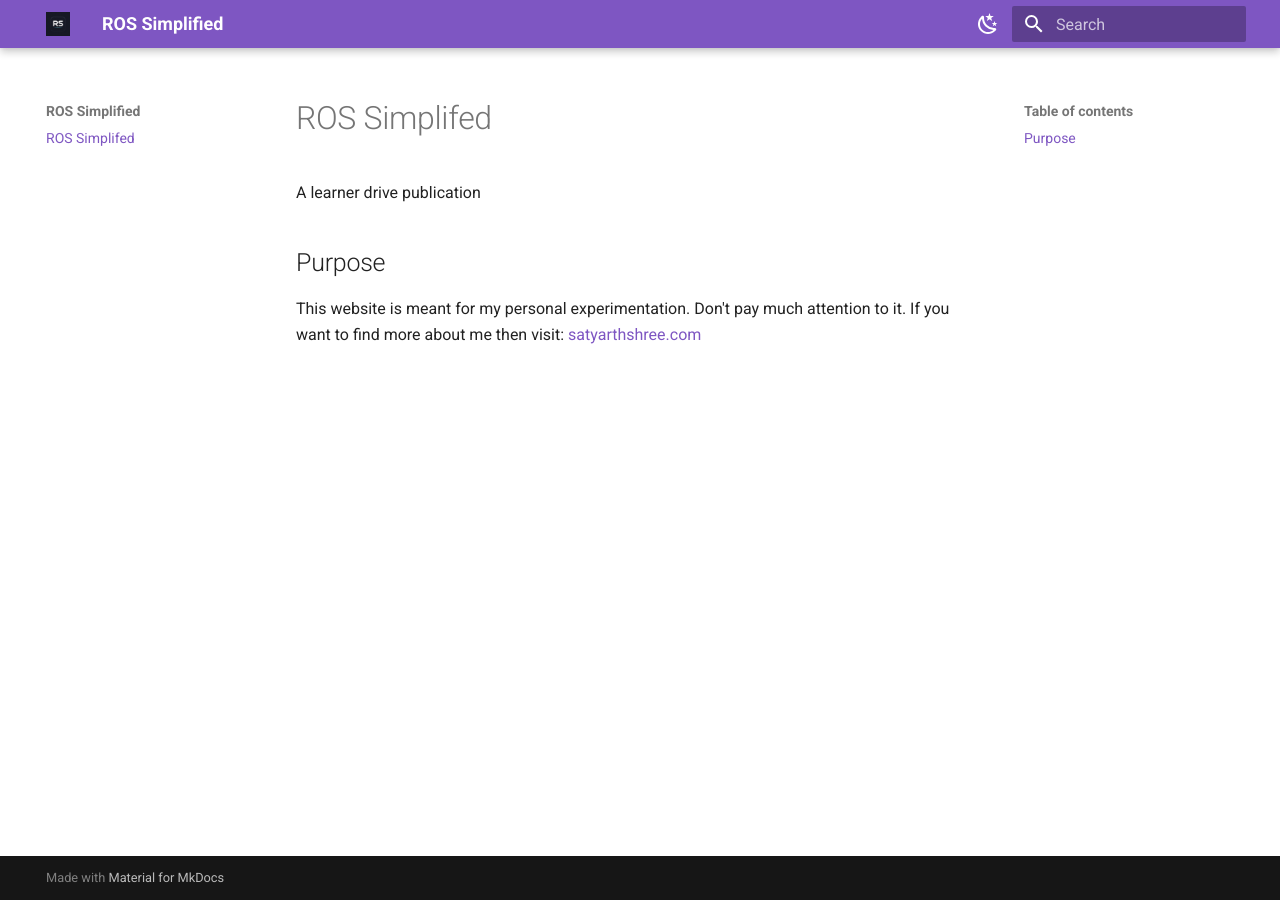
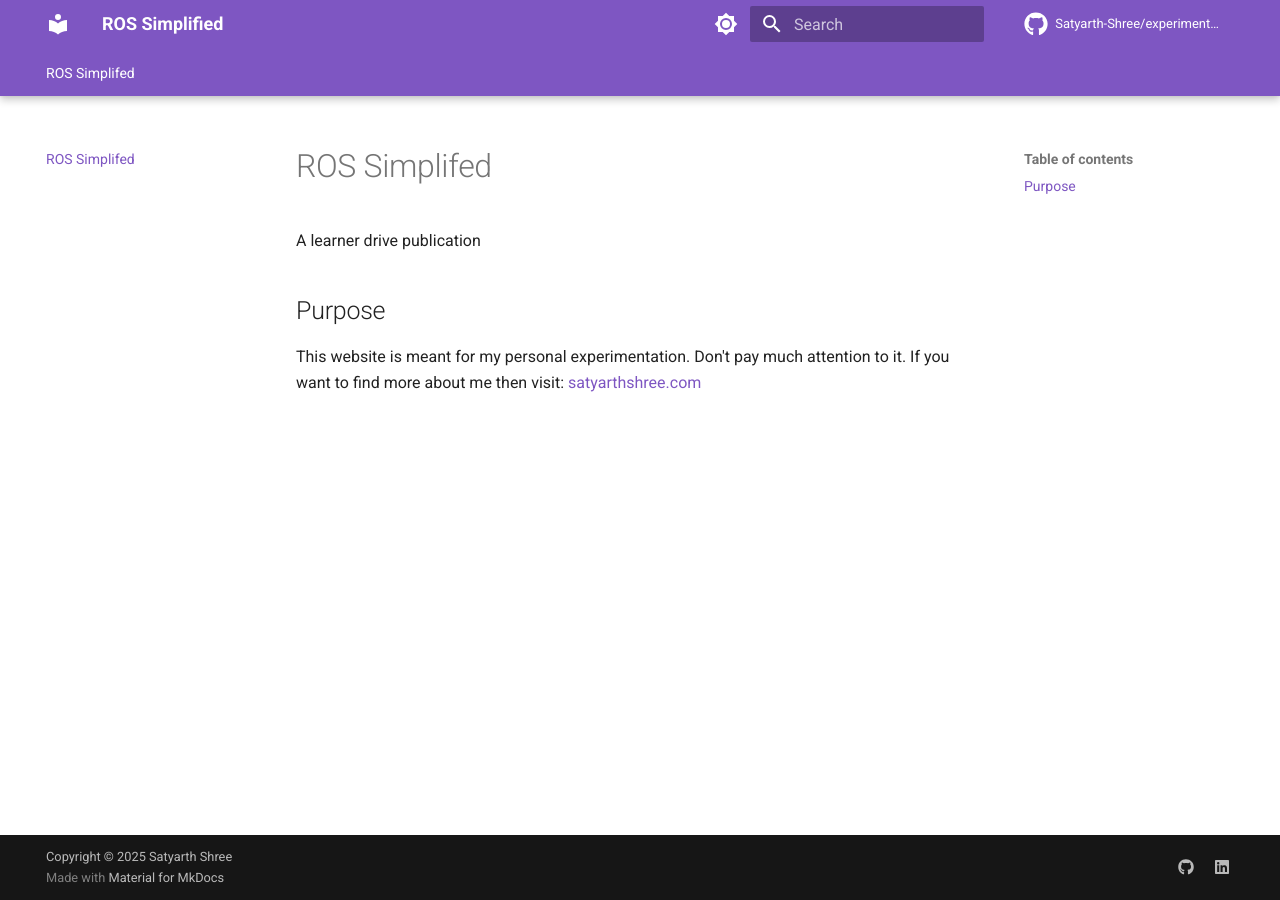
Before and after one commit to Satyarth-Shree/experimentation, an MkDocs documentation site: the page built from docs/index.md, in a window 1280 px wide. Built offline with MkDocs 1.6.1 and Material for MkDocs 9.7.7, drawn with Linux system fonts in a browser that asks for light colours; comment, search, counter and statistics services are not loaded.

Commit message:
Improving UI

```diff
--- a/mkdocs.yml
+++ b/mkdocs.yml
@@ -1,23 +1,73 @@
 site_name: ROS Simplified
+site_url: https://random-experiments.satyarthshree.com
+site_author: Satyarth Shree
+site_description: Beginner-friendly ROS 2 tutorials
+
+repo_name: Satyarth-Shree/experimentation
+repo_url: https://github.com/Satyarth-Shree/experimentation
 
 theme:
   name: material
-  site_url: https://random-experiments.satyarthshree.com
-  logo: assets/images/ROS_Simplified_Logo.png
-  favicon: assets/images/ROS_Simplified_Logo.png
-
   palette:
-
+    # Light mode
     - scheme: default
       primary: deep purple
-      accent: cyan
+      accent: indigo
       toggle:
-        icon: material/weather-night
-        name: Dark mode
-
+        icon: material/brightness-7
+        name: Switch to dark mode
+    # Dark mode
     - scheme: slate
       primary: deep purple
-      accent: cyan
+      accent: indigo
       toggle:
-        icon: material/weather-sunny
-        name: Light mode
+        icon: material/brightness-4
+        name: Switch to light mode
+
+  font:
+    text: Roboto
+    code: Roboto Mono
+
+  features:
+    - navigation.tabs          # Top-level nav becomes tabs
+    - navigation.tabs.sticky   # Tabs stay visible while scrolling
+    - navigation.sections      # Groups in sidebar
+    - navigation.expand        # Auto-expand sidebar sections
+    - navigation.top           # "Back to top" button
+    - navigation.indexes       # Section index pages
+    - search.highlight         # Highlights search term on page
+    - search.suggest           # Autocomplete in search
+    - content.code.copy        # Copy button on code blocks
+    - content.code.annotate    # Code annotations
+
+  icon:
+    repo: fontawesome/brands/github
+
+markdown_extensions:
+  - admonition               # Note/warning/tip boxes
+  - pymdownx.details         # Collapsible admonitions
+  - pymdownx.superfences     # Nested code blocks, diagrams
+  - pymdownx.highlight:
+      anchor_linenums: true
+  - pymdownx.inlinehilite    # Inline code highlighting
+  - pymdownx.tabbed:
+      alternate_style: true  # Content tabs
+  - pymdownx.emoji:
+      emoji_index: !!python/name:material.extensions.emoji.twemoji
+      emoji_generator: !!python/name:material.extensions.emoji.to_svg
+  - attr_list
+  - md_in_html
+  - tables
+  - footnotes
+
+plugins:
+  - search
+
+extra:
+  social:
+    - icon: fontawesome/brands/github
+      link: https://github.com/Satyarth-Shree
+    - icon: fontawesome/brands/linkedin
+      link: https://linkedin.com/in/yourprofile
+
+copyright: Copyright &copy; 2025 Satyarth Shree
```
